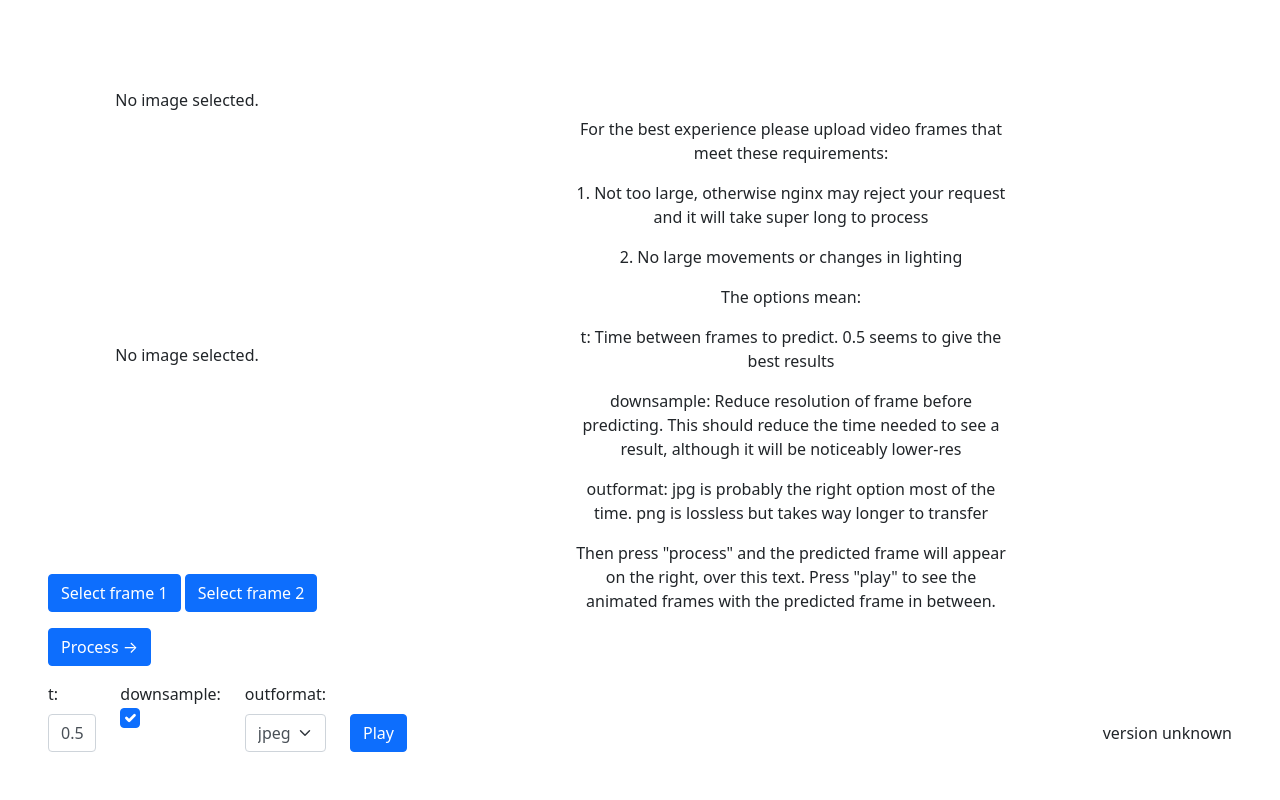
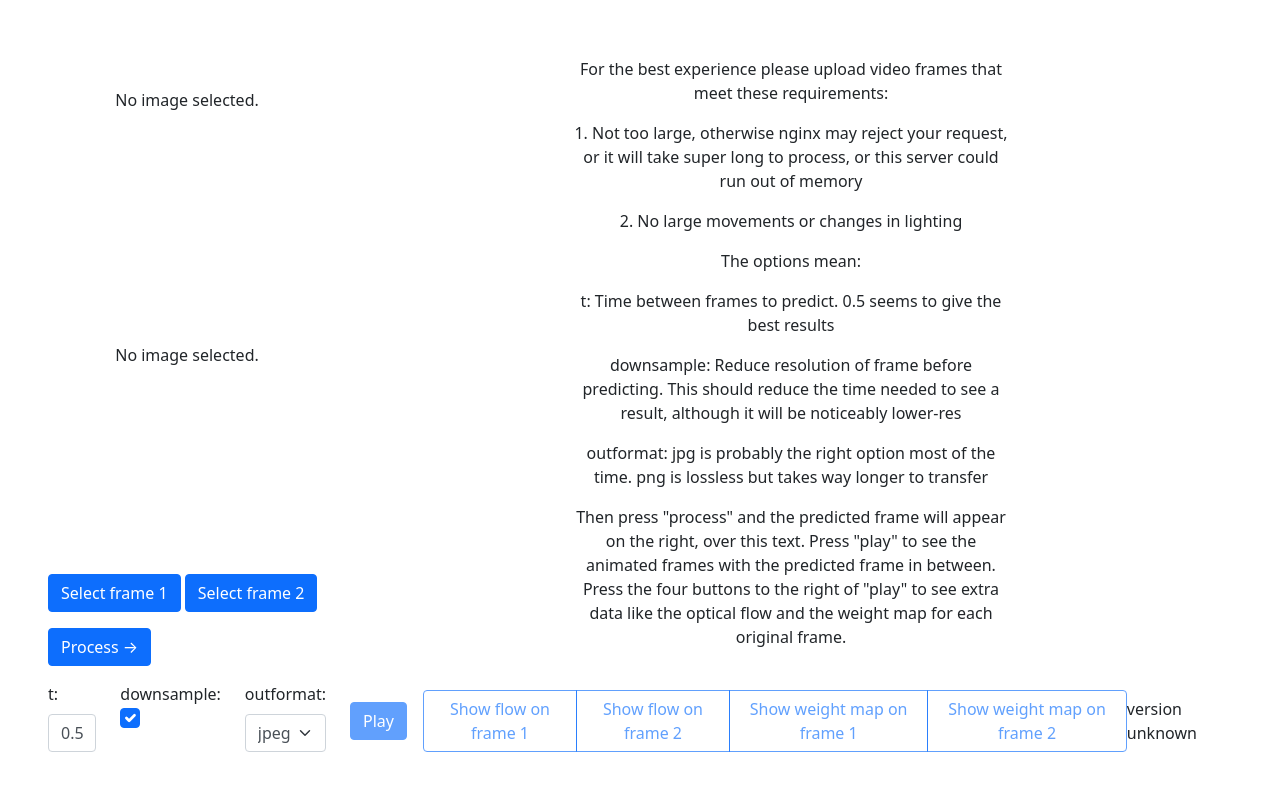
Before and after one commit to nik0sc/ai-demo, a Flask app: page / in a window 1280 px wide. Run offline with Flask 2, Linux system fonts and the light colour scheme; some libraries are stand-ins or nearby versions.

Commit message:
Show extra data

```diff
--- a/static/app.js
+++ b/static/app.js
@@ -11,6 +11,13 @@
       reader.readAsDataURL(this.files[0]);
       $(`#image-placeholder-${i}`).css("visibility", "hidden");
     });
+  }
+
+  function extraButtonActive(button) {
+    $("#extra-control-container button")
+      .addClass("btn-outline-primary")
+      .removeClass("btn-primary");
+    $(button).addClass("btn-primary").removeClass("btn-outline-primary");
   }
 
   $(() => {
@@ -38,7 +45,11 @@
             .attr("src", data.frameinter)
             .css("visibility", "visible");
           $("#result-image-3").attr("src", frame2);
-          console.log(data.extra);
+          $("#result-control-container button").attr("disabled", false);
+          $("#result-flow-1").attr("src", data.extra.flow_t_0);
+          $("#result-flow-2").attr("src", data.extra.flow_t_1);
+          $("#result-wm-1").attr("src", data.extra.w1);
+          $("#result-wm-2").attr("src", data.extra.w2);
         },
         "json"
       )
@@ -54,6 +65,11 @@
     $("#play").click(function () {
       if (play_interval === null && result_valid) {
         this.textContent = "Pause";
+        $("#extra-control-container button").attr("disabled", true);
+        $("#result-container .--extra").css("visibility", "hidden");
+        $("#extra-control-container button")
+          .addClass("btn-outline-primary")
+          .removeClass("btn-primary");
         let current_frame = 1;
         play_interval = setInterval(() => {
           if (current_frame > 3) {
@@ -65,9 +81,38 @@
         }, 500);
       } else {
         this.textContent = "Play";
+        $("#extra-control-container button").attr("disabled", false);
         clearInterval(play_interval);
         play_interval = null;
       }
     });
+
+    $("#show-flow-1").click(function () {
+      extraButtonActive(this);
+      $("#result-container img").css("visibility", "hidden");
+      $("#result-image-1").css("visibility", "visible");
+      $("#result-flow-1").css("visibility", "visible");
+    });
+
+    $("#show-flow-2").click(function () {
+      extraButtonActive(this);
+      $("#result-container img").css("visibility", "hidden");
+      $("#result-image-3").css("visibility", "visible");
+      $("#result-flow-2").css("visibility", "visible");
+    });
+
+    $("#show-wm-1").click(function () {
+      extraButtonActive(this);
+      $("#result-container img").css("visibility", "hidden");
+      $("#result-image-1").css("visibility", "visible");
+      $("#result-wm-1").css("visibility", "visible");
+    });
+
+    $("#show-wm-2").click(function () {
+      extraButtonActive(this);
+      $("#result-container img").css("visibility", "hidden");
+      $("#result-image-3").css("visibility", "visible");
+      $("#result-wm-2").css("visibility", "visible");
+    });
   });
 })();
--- a/templates/index.html
+++ b/templates/index.html
@@ -114,6 +114,26 @@
           <img class="img-fluid position-absolute w-100" id="result-image-1" />
           <img class="img-fluid position-absolute w-100" id="result-image-2" />
           <img class="img-fluid position-absolute w-100" id="result-image-3" />
+          <img
+            class="img-fluid position-absolute w-100 --extra"
+            id="result-flow-1"
+            style="opacity: 0.5;"
+          />
+          <img
+            class="img-fluid position-absolute w-100 --extra"
+            id="result-flow-2"
+            style="opacity: 0.5;"
+          />
+          <img
+            class="img-fluid position-absolute w-100 --extra"
+            id="result-wm-1"
+            style="opacity: 0.7;"
+          />
+          <img
+            class="img-fluid position-absolute w-100 --extra"
+            id="result-wm-2"
+            style="opacity: 0.7;"
+          />
           <div class="d-flex justify-content-center h-100">
             <div class="text-center w-50 my-auto" id="result-placeholder">
               <p>
@@ -121,8 +141,9 @@
                 these requirements:
               </p>
               <p>
-                1. Not too large, otherwise nginx may reject your request and it
-                will take super long to process
+                1. Not too large, otherwise nginx may reject your request, or it
+                will take super long to process, or this server could run out of
+                memory
               </p>
               <p>2. No large movements or changes in lighting</p>
               <p>The options mean:</p>
@@ -142,7 +163,9 @@
               <p>
                 Then press "process" and the predicted frame will appear on the
                 right, over this text. Press "play" to see the animated frames
-                with the predicted frame in between.
+                with the predicted frame in between. Press the four buttons to
+                the right of "play" to see extra data like the optical flow and
+                the weight map for each original frame.
               </p>
             </div>
           </div>
@@ -152,9 +175,43 @@
           style="z-index: 1;"
           id="result-control-container"
         >
-          <button type="button" class="btn btn-primary" id="play">
+          <button type="button" class="btn btn-primary mr-3" id="play" disabled>
             Play
           </button>
+          <div id="extra-control-container" class="btn-group" role="group">
+            <button
+              type="button"
+              class="btn btn-outline-primary"
+              id="show-flow-1"
+              disabled
+            >
+              Show flow on frame 1
+            </button>
+            <button
+              type="button"
+              class="btn btn-outline-primary"
+              id="show-flow-2"
+              disabled
+            >
+              Show flow on frame 2
+            </button>
+            <button
+              type="button"
+              class="btn btn-outline-primary"
+              id="show-wm-1"
+              disabled
+            >
+              Show weight map on frame 1
+            </button>
+            <button
+              type="button"
+              class="btn btn-outline-primary"
+              id="show-wm-2"
+              disabled
+            >
+              Show weight map on frame 2
+            </button>
+          </div>
           <span class="ml-auto">version {{GIT_REV}}</span>
         </div>
       </div>
```
Also changed, not shown: README.md.
